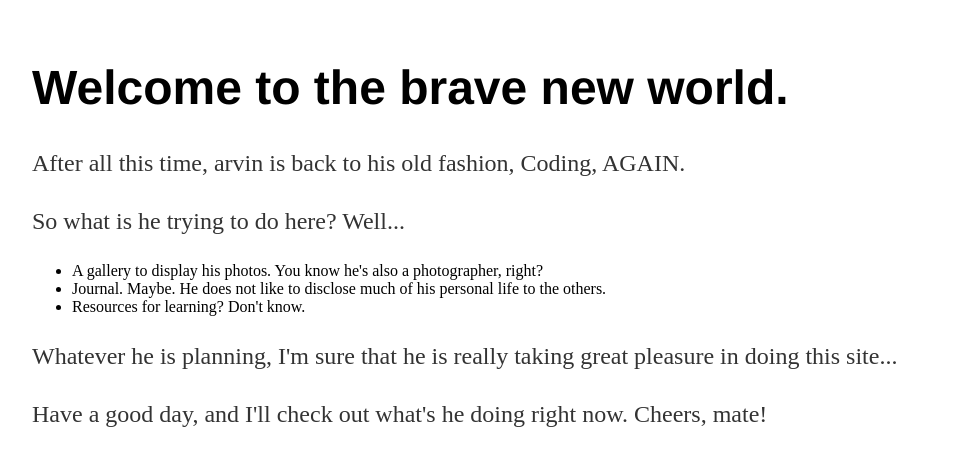
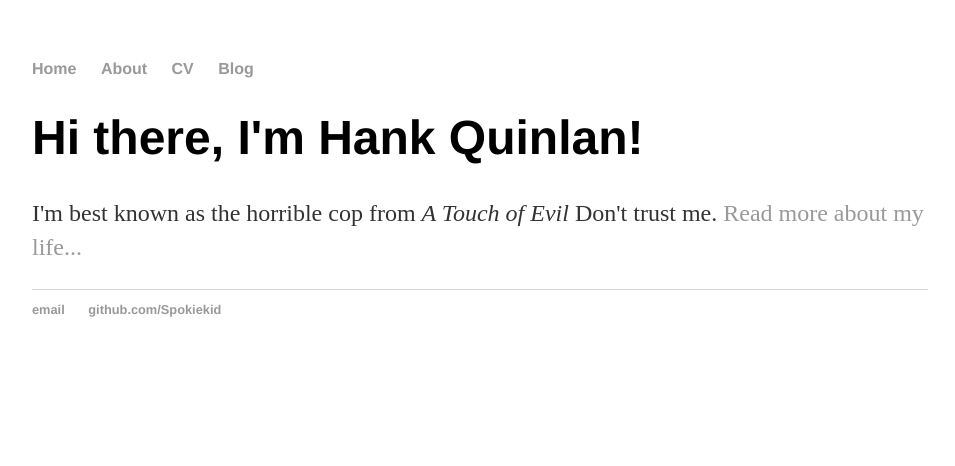
Before and after one commit to SpokieKid/arvinsite, a Jekyll site: the page built from index.html, in a window 1280 px wide. Shown: the top 466 px of the page, without its empty margins (160-1115 px from the left). Built offline with Jekyll 4.4.1, drawn with Linux system fonts in a browser that asks for light colours.

Commit message:
Update index.html
Update all

```diff
--- a/index.html
+++ b/index.html
@@ -1,23 +1,8 @@
-<!DOCTYPE html>
-<html>
-    <head>
-        <!-- link to main stylesheet -->
-		<link rel="stylesheet" type="text/css" href="/css/main.css">
-    </head>
-    <h1>
-        Welcome to the brave new world.
-    </h1>
-    <p>
-        After all this time, arvin is back to his old fashion, Coding, AGAIN.
-    </p>
-    <p>
-        So what is he trying to do here? Well...
-        <ul>
-            <li>A gallery to display his photos. You know he's also a photographer, right?</li>
-            <li>Journal. Maybe. He does not like to disclose much of his personal life to the others.</li>
-            <li>Resources for learning? Don't know.</li>
-        </ul>
-    </p>
-    <p>Whatever he is planning, I'm sure that he is really taking great pleasure in doing this site...</p>
-    <p>Have a good day, and I'll check out what's he doing right now. Cheers, mate!</p>
-</html>
+---
+layout: default
+title: Hank Quinlan, Horrible Cop
+---
+<div class="blurb">
+	<h1>Hi there, I'm Hank Quinlan!</h1>
+	<p>I'm best known as the horrible cop from <em>A Touch of Evil</em> Don't trust me. <a href="/about">Read more about my life...</a></p>
+</div><!-- /.blurb -->
```
